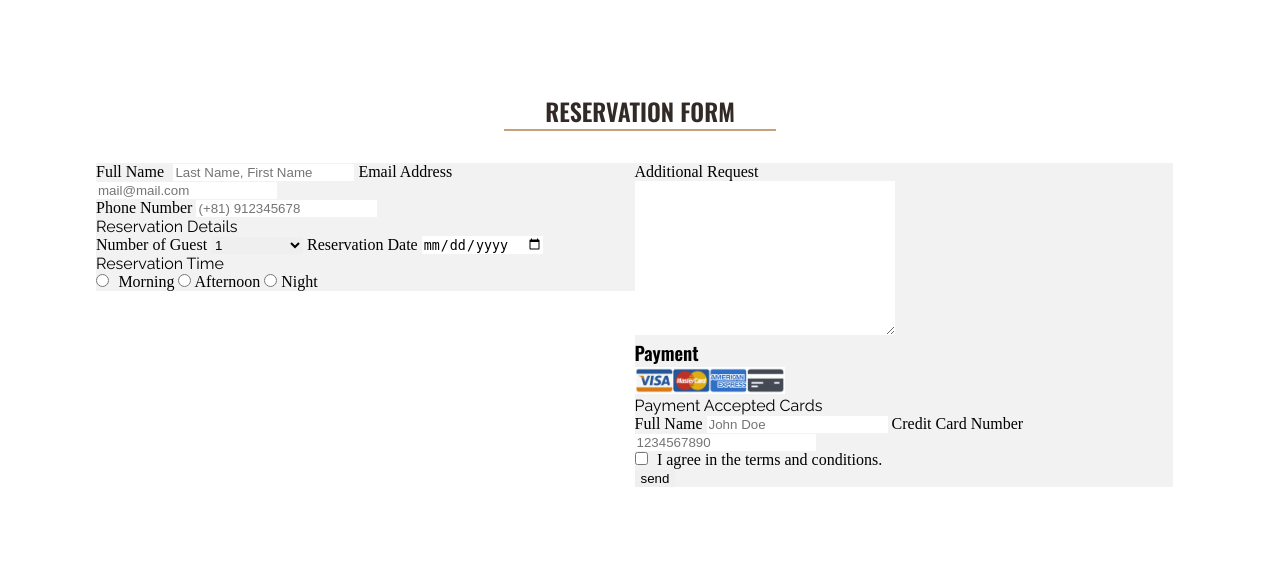
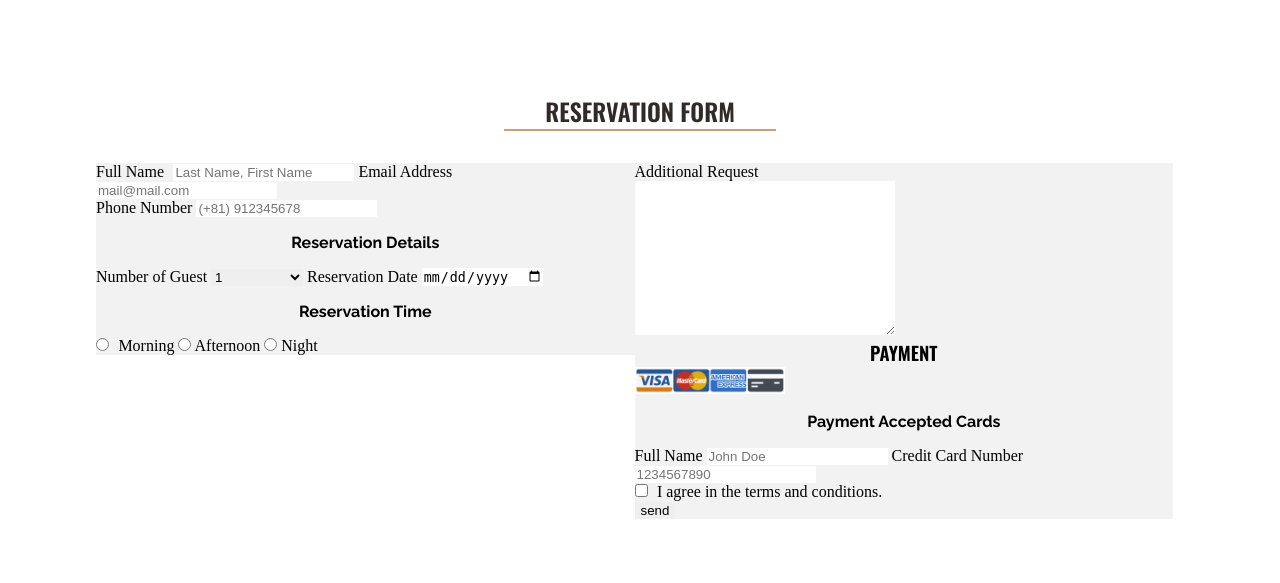
Before and after one commit to Starcat01/Starcat01.github.io, a PHP site: page / in a window 1280 px wide. Shown: the part 4003-4586 px from the top of the page. Before the commit the page ends 4490 px from the top, so only its background shows below. Run offline with PHP 8.4, Linux system fonts and the light colour scheme.

Commit message:
Add files via upload

```diff
--- a/coffee_bean_atsuo/css/style.css
+++ b/coffee_bean_atsuo/css/style.css
@@ -279,7 +279,53 @@ form {
     overflow: auto;
 }
 
-form h3::after {
+.section-header {
+    text-align: center;
+}
+
+.section-header span{
+    font-family: 'Raleway', sans-serif;
+    font-weight: 500;
+    font-style: italic;
+    color: #c7a17a;
+}
+
+.section-header h2{
+    text-transform: uppercase;
+    color: #312a26;
+}
+
+.section-header hr {
+    background-color: #c7a17a;
+    height: 2px;
+    width: 25%;
+    margin: auto;
+}
+form input,
+form label,
+form select,
+form textarea:
+      display - inline block
+      width - 100%
+      font family - Raleway, sans-serif
+      padding - 1em
+      margin bottom - 1 em
+
+form input[type="submit"] :
+      background color - #c7a17a
+      font-weight - 700
+      text-transform - uppercase
+
+.res-time {
+    width auto;
+}
+
+form p {
+    margin: 1em;
+    text-align: center;
+    font-weight: 700;
+}
+      form h3::after {
     content: "";
     background-position: center;
     background-image: url('../images/reservation-cards.png');
@@ -288,7 +334,6 @@ form h3::after {
     display: block;
     width: 150px;
     height: 30px;
-
 }
 .form-group {
     margin-top: 2em;
@@ -300,3 +345,13 @@ form h3::after {
 .form-group :nth-child(1){
     margin-right: 1%;
 }
+
+.res-agreement {
+    width: auto;
+}
+
+form h3 {
+    text-align: center;
+    text-transform: uppercase;
+    margin:auto;
+}
```
